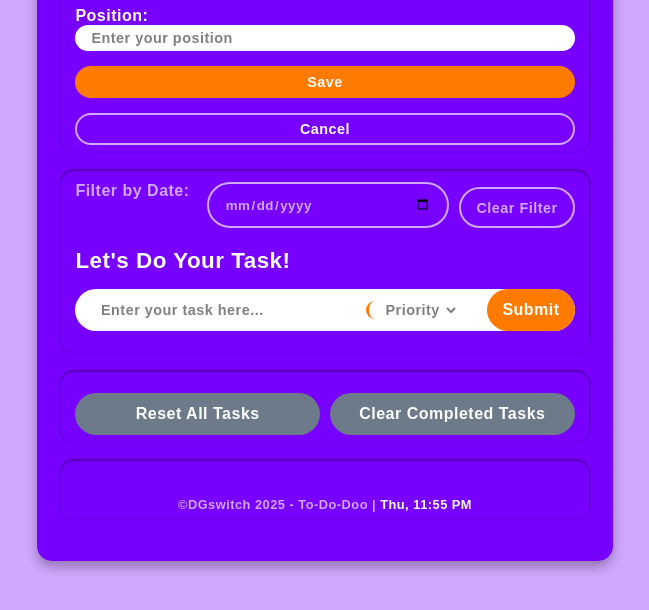
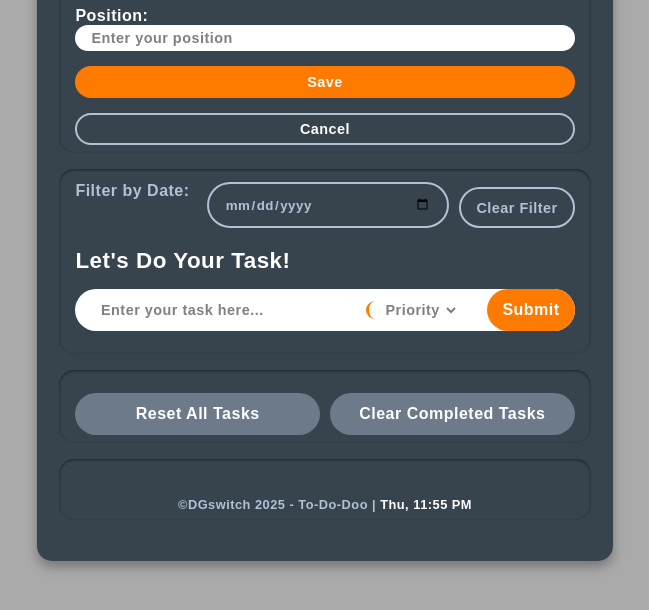
Before and after one commit to DGswitch/mission4-to-do-list, a plain HTML site: page index.html in a window 1280 px wide. Shown: the part 148-758 px from the top of the page, without its empty margins (315-964 px from the left). Drawn offline with Linux system fonts and the light colour scheme.

Commit message:
updated dark theme

```diff
--- a/script.js
+++ b/script.js
@@ -358,9 +358,9 @@ function renderTodoList() {
             uncheckSvg.style.display = 'none';
             checkedSvg.style.display = 'flex';
             statusElement.style.backgroundColor = '#28a745';
-            submitDateElement.style.color = '#d0a8ff';
-            submitTimeElement.style.color = '#d0a8ff';
-            trashSvg.style.fill = '#d0a8ff';
+            submitDateElement.style.color = '#b1c1d6';
+            submitTimeElement.style.color = '#b1c1d6';
+            trashSvg.style.fill = '#b1c1d6';
             completedBox.appendChild(sectionContainer);
             hasCompletedTasks = true;
         } else {
--- a/style.css
+++ b/style.css
@@ -12,7 +12,7 @@ body {
     justify-content: center;
     width: 100%;
     min-height: 100vh;
-    background-color: #d0a8ff;
+    background-color: #aaaaaa;
     padding: 0.5rem;
 }
 
@@ -74,7 +74,7 @@ main {
     width: 36rem;
     height: 100%;
     position: relative;
-    background-color: #7700ff;
+    background-color: #37444e;
     box-shadow: 0 6px 12px rgba(0, 0, 0, 0.3);
     padding: 1.6rem 0.4rem;;
     border-radius: 15px;
@@ -245,7 +245,7 @@ section label {
 }
 
 .secondary-button {
-    border: 2px solid #d0a8ff;
+    border: 2px solid #b1c1d6;
     background-color: transparent;
 }
 
@@ -325,8 +325,8 @@ section label {
     width: 100%;
     gap: 10px;
     margin: 5px 0 20px 0;
-    color: #d0a8ff;
-    -webkit-text-fill-color: #d0a8ff;
+    color: #b1c1d6;
+    -webkit-text-fill-color: #b1c1d6;
 }
 
 #filter-date {
@@ -334,11 +334,11 @@ section label {
     padding: 0 1rem;
     border-radius: 50px;
     background-color: transparent;
-    border: 2px solid #d0a8ff;
+    border: 2px solid #b1c1d6;
 }
 
 #filter-date::-webkit-calendar-picker-indicator {
-    -webkit-appearance: #d0a8ff;
+    -webkit-appearance: #b1c1d6;
 }
 
 .filter-controls label {
@@ -397,7 +397,7 @@ task-list-container {
     width: 100%;
     gap: 0.6rem;
     padding: 15px 0;
-    border-bottom: 0.1rem solid #d0a8ff;
+    border-bottom: 0.1rem solid #b1c1d6;
 }
 
 .task-time-box {
@@ -546,14 +546,14 @@ task-list-container {
 
 .task-container.completed .task-text {
     text-decoration: line-through;
-    color: #d0a8ff;
+    color: #b1c1d6;
 }
 
 #copyright {
     margin-top: 30px;
     text-align: center;
     font-size: 0.8em;
-    color: #d0a8ff;
+    color: #b1c1d6;
 }
 
 #live-time {
```
